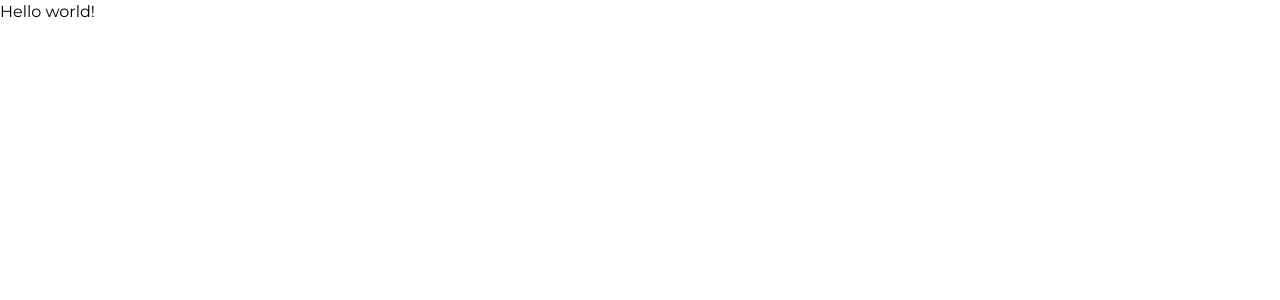
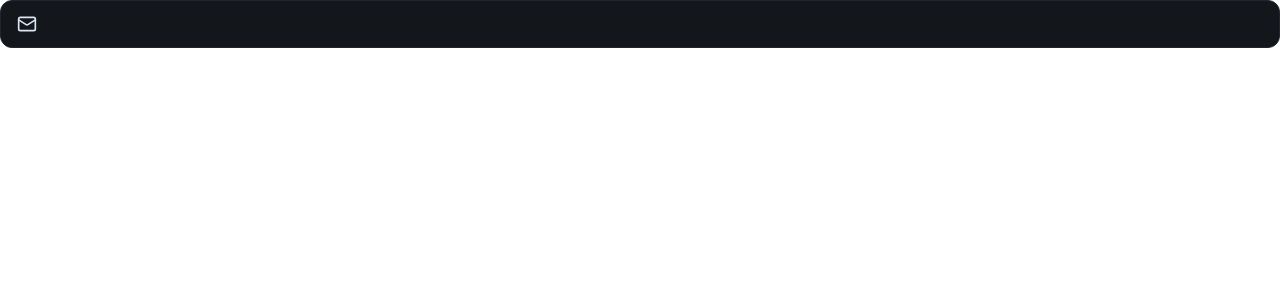
Before and after one commit to nuryaf/DevStage, a Next.js app: page / in a window 1280 px wide. Shown: the top 300 px of the page. Built offline with nearby package versions, Linux system fonts and the light colour scheme.

Commit message:
refactor(design-system): aplicando o composition pattern no input

```diff
--- a/src/app/page.tsx
+++ b/src/app/page.tsx
@@ -1,7 +1,17 @@
+import { Mail } from 'lucide-react';
+import { InputField, InputIcon, InputRoot } from '@/components/input';
+
 export default function Home() {
   return (
     <main>
-      <div>Hello world!</div>
+      <div>
+        <InputRoot>
+          <InputIcon>
+            <Mail className='size-5' />
+          </InputIcon>
+          <InputField />
+        </InputRoot>
+      </div>
     </main>
   );
 }
--- a/src/components/input.tsx
+++ b/src/components/input.tsx
@@ -1,20 +1,32 @@
-import { Mail } from 'lucide-react';
 import { ComponentProps } from 'react';
 
-interface InputProps extends ComponentProps<'input'> {
+interface InputRootProps extends ComponentProps<'div'> {
   error?: boolean;
 }
 
-export function Input({ error = false, ...props }: InputProps) {
+export function InputRoot({ error = false, ...props }: InputRootProps) {
   return (
     <div
       data-error={error}
       className="group bg-gray-800 h-12 border border-gray-600 rounded-xl px-4 flex items-center gap-2 focus-within:border-gray-100 data-[error=true]:border-danger"
-    >
-      <span className="text-gray-400 group-focus-within:text-gray-100 group-[&:not(:has(input:placeholder-shown))]:text-gray-100 group-data-[error=true]:text-danger">
-        <Mail />
-      </span>
-      <input className="flex-1 outline-0 placeholder-gray-400" {...props} />
-    </div>
+      {...props}
+    />
   );
 }
+
+interface InputIconProps extends ComponentProps<'div'> {}
+
+export function InputIcon(props: InputIconProps) {
+  return (
+    <span
+      className="text-gray-400 group-focus-within:text-gray-100 group-[&:not(:has(input:placeholder-shown))]:text-gray-100 group-data-[error=true]:text-danger"
+      {...props}
+    />
+  );
+}
+
+interface InputFieldProps extends ComponentProps<'input'> {}
+
+export function InputField(props: InputFieldProps) {
+  return <input className="flex-1 outline-0 placeholder-gray-400" {...props} />;
+}
```
